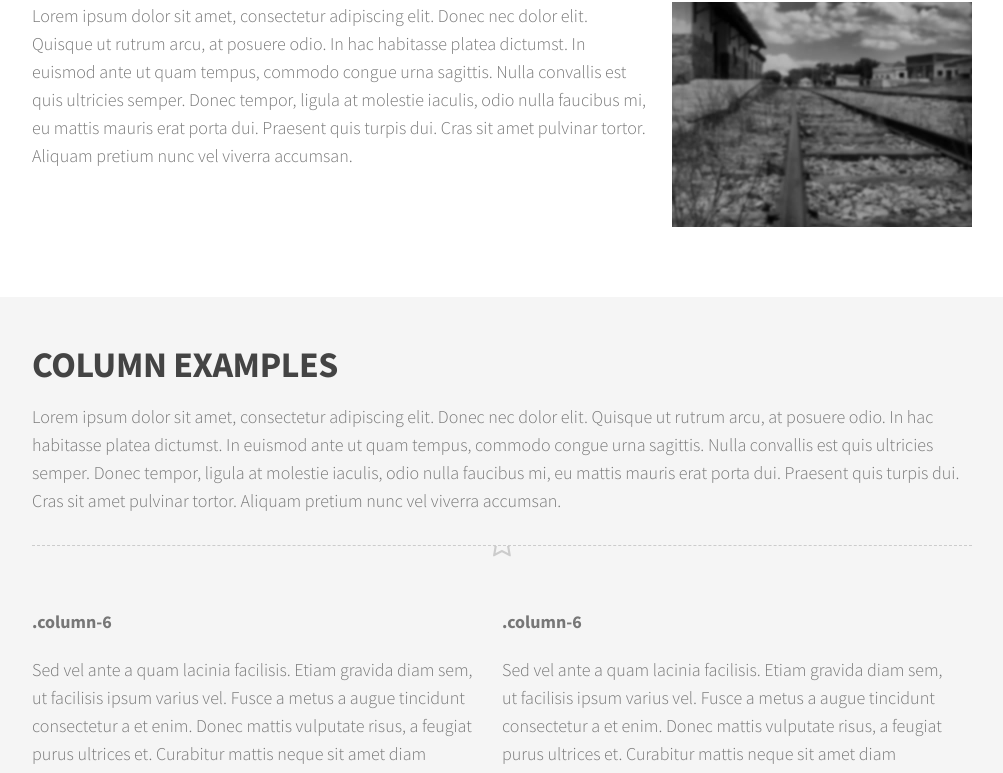
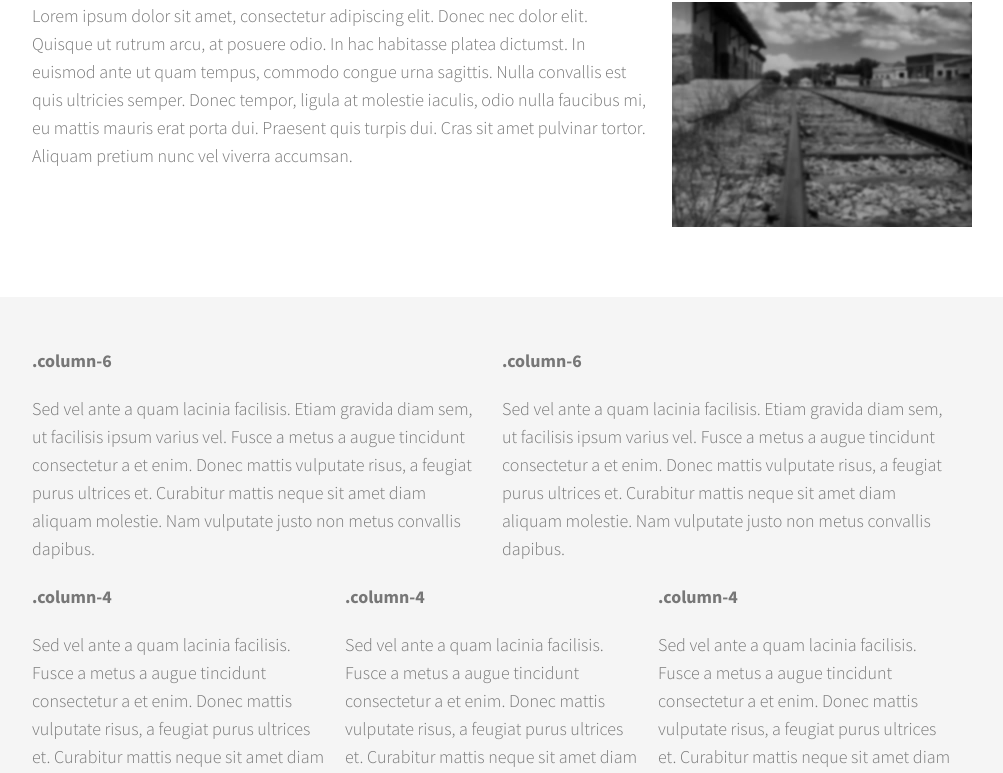
Before and after one commit to xbaii/Alliance, a plain HTML site: page caldera/services.html in a window 1280 px wide. Shown: the part 553-1326 px from the top of the page, without its empty margins (138-1141 px from the left). Drawn offline with Linux system fonts and the light colour scheme.

Commit message:
services layout

```diff
--- a/caldera/services.html
+++ b/caldera/services.html
@@ -58,10 +58,6 @@
 
 <div class="container bglightgrey clearfix">
 	<div class="bodycontainer clearfix">
-
-		<h2>Column Examples</h2>
-		<p>Lorem ipsum dolor sit amet, consectetur adipiscing elit. Donec nec dolor elit. Quisque ut rutrum arcu, at posuere odio. In hac habitasse platea dictumst. In euismod ante ut quam tempus, commodo congue urna sagittis. Nulla convallis est quis ultricies semper. Donec tempor, ligula at molestie iaculis, odio nulla faucibus mi, eu mattis mauris erat porta dui. Praesent quis turpis dui. Cras sit amet pulvinar tortor. Aliquam pretium nunc vel viverra accumsan.</p>
-		<hr class="greyhr" />
 
 		<div class="grid">
 			<div class="column-6">
```
